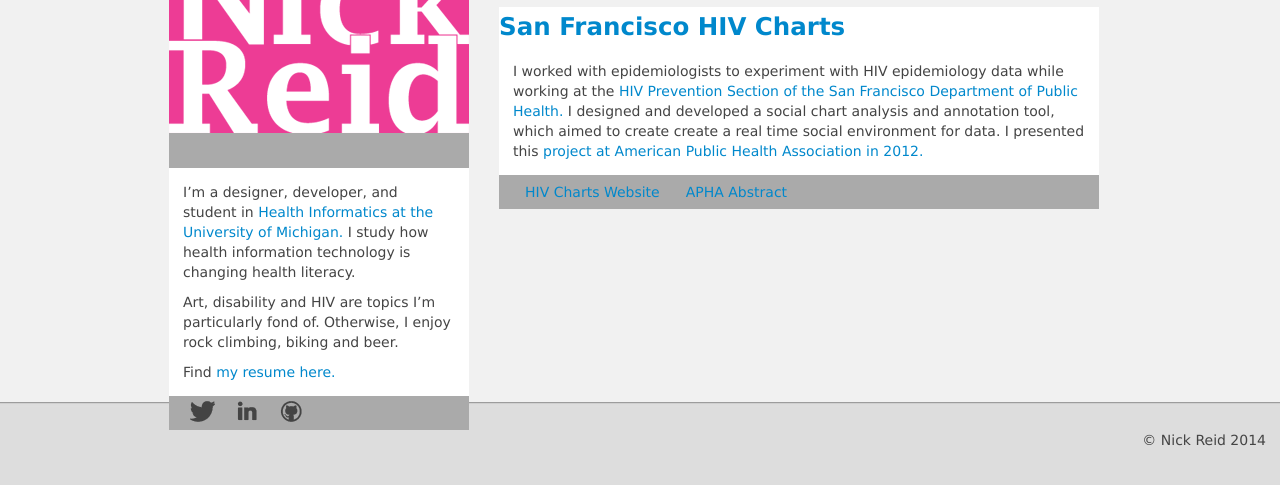
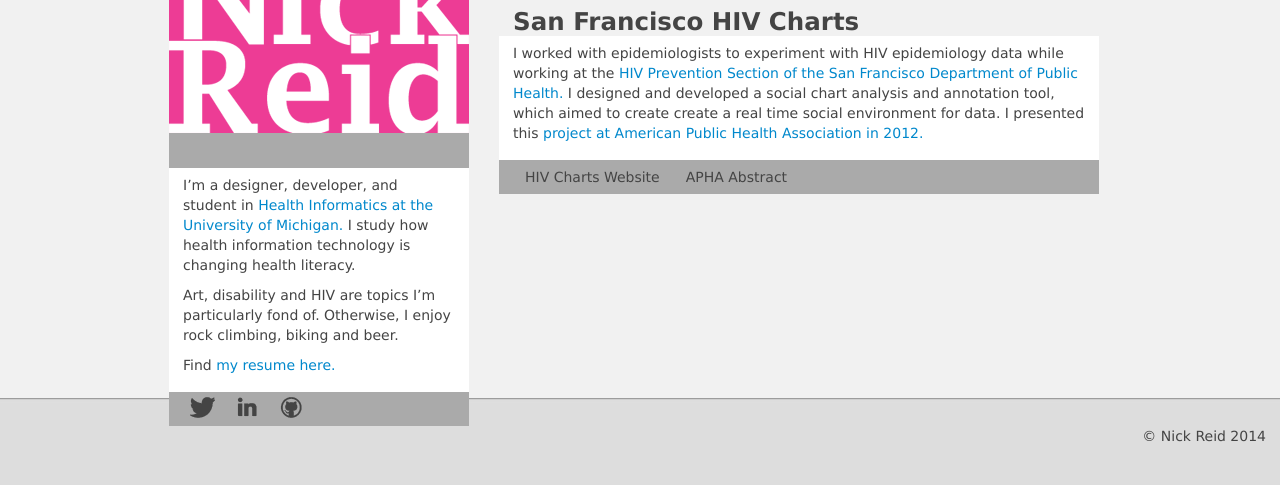
Before and after one commit to nickdotreid/nickreidcom, a plain HTML site: page index.html in a window 1280 px wide. Shown: the part 53-538 px from the top of the page. Drawn offline with nearby package versions, Linux system fonts and the light colour scheme.

Commit message:
various css changes

```diff
--- a/index.html
+++ b/index.html
@@ -25,9 +25,11 @@
                     <h1 class="site-logo">Nick Reid</h1>
                     <ul class="nav nav-pills nav-filler" ></ul>
                     <section class="content about">
-                        <p>I’m a designer, developer, and student in <a href="http://healthinformatics.umich.edu/">Health Informatics at the University of Michigan.</a> I study how health information technology is changing health literacy.</p>
-                        <p>Art, disability and HIV are topics I’m particularly fond of. Otherwise, I enjoy rock climbing, biking and beer.</p>
-                        <p>Find <a href="nickreid-resume.pdf">my resume here.</a></p>
+                        <div class="content-inner inner">
+                            <p>I’m a designer, developer, and student in <a href="http://healthinformatics.umich.edu/">Health Informatics at the University of Michigan.</a> I study how health information technology is changing health literacy.</p>
+                            <p>Art, disability and HIV are topics I’m particularly fond of. Otherwise, I enjoy rock climbing, biking and beer.</p>
+                            <p>Find <a href="nickreid-resume.pdf">my resume here.</a></p>
+                        </div>
                     </section>
                     <ul class="nav nav-pills nav-social">
                         <li class="button button-icon button-twitter"><a href="https://twitter.com/nickreid/">Twitter</a></li>
@@ -38,9 +40,11 @@
                 <div id="sample-work" class="column column-large span8">
                     <h2>Sample Work</h2>
                     <div class="project section">
-                        <h3><a href="http://charts.sfhiv.org">San Francisco HIV Charts</a></h3>
+                        <h3 class="title"><a class="inner" href="http://charts.sfhiv.org">San Francisco HIV Charts</a></h3>
                         <div class="content">
-                            <p>I worked with epidemiologists to experiment with HIV epidemiology data while working at the <a href="http://www.sfhiv.org/">HIV Prevention Section of the San Francisco Department of Public Health.</a> I designed and developed a social chart analysis and annotation tool, which aimed to create create a real time social environment for data. I presented this <a href="https://apha.confex.com/apha/140am/webprogram/Paper268910.html">project at American Public Health Association in 2012.</a></p>
+                            <div class="content-inner inner">
+                                <p>I worked with epidemiologists to experiment with HIV epidemiology data while working at the <a href="http://www.sfhiv.org/">HIV Prevention Section of the San Francisco Department of Public Health.</a> I designed and developed a social chart analysis and annotation tool, which aimed to create create a real time social environment for data. I presented this <a href="https://apha.confex.com/apha/140am/webprogram/Paper268910.html">project at American Public Health Association in 2012.</a></p>
+                            </div>
                         </div>
                         <ul class="nav nav-pills">
                             <li><a href="http://charts.sfhiv.org">HIV Charts Website</a></li>
--- a/less/base.less
+++ b/less/base.less
@@ -13,7 +13,27 @@ body{
 	background-position:	bottom center;
 }
 
+.nav{
+	a{
+		color:@fontColor;
+	}
+	a:hover, li a:hover{
+		background-color: transparent;
+		color:#000;
+	}
+}
+
 .section{
 	color:			@fontColor;
-	background:		@sectionBackground;
+	.title{
+		margin:0px;
+		padding:0px;
+		line-height:1.2em;
+	}
+	.title, .title a{
+		color: @fontColor;
+	}
+	.content{
+		background:	@sectionBackground;
+	}
 }
--- a/less/layout.less
+++ b/less/layout.less
@@ -12,20 +12,13 @@
 	width:@blockSize*2;
 }
 
-@media ( max-width: @minSize ) {
-	.container{
-		width:auto;
-		margin:0px;
-	}
-	.column,.column-large{
-		width:auto;
-	}
-}
-
 .nav{
 	margin:0px;
 }
 
 .content{
-	margin:@spaceSize;
+	padding:@spaceSize/2 0px;
 }
+.inner{
+	margin:0px @spaceSize;
+}
```
Also changed, not shown: css/nickreid.css.
